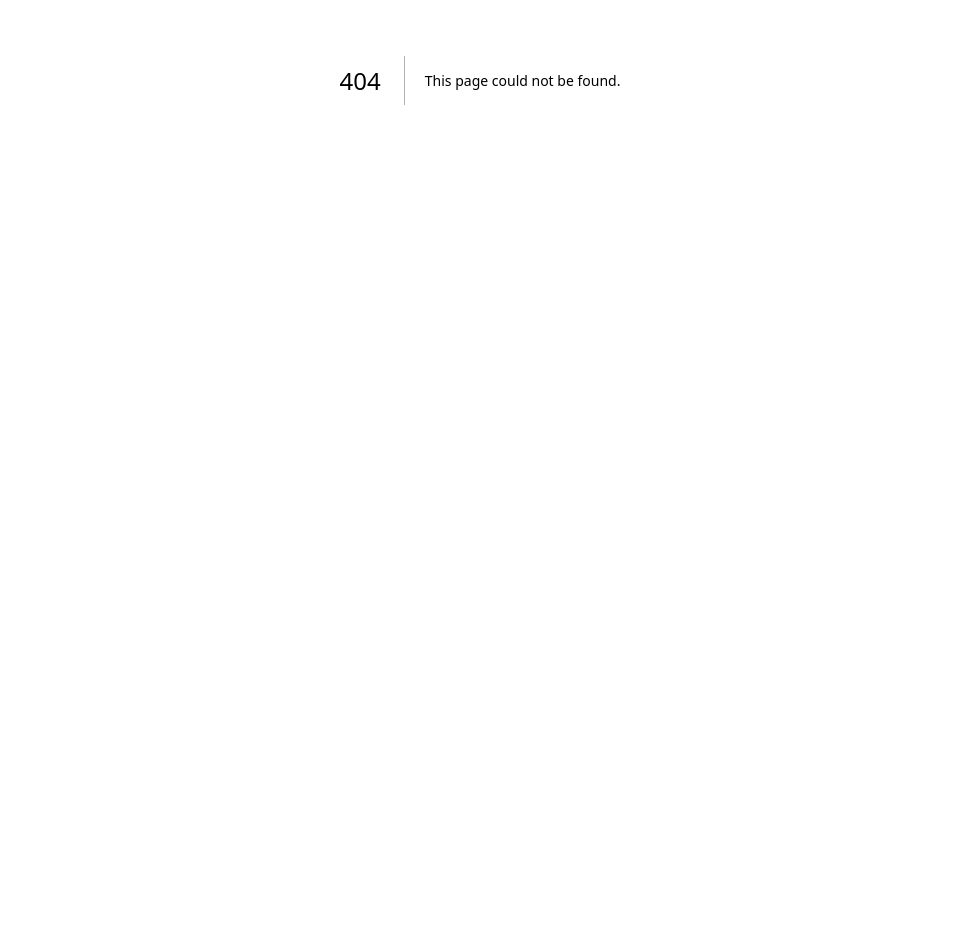
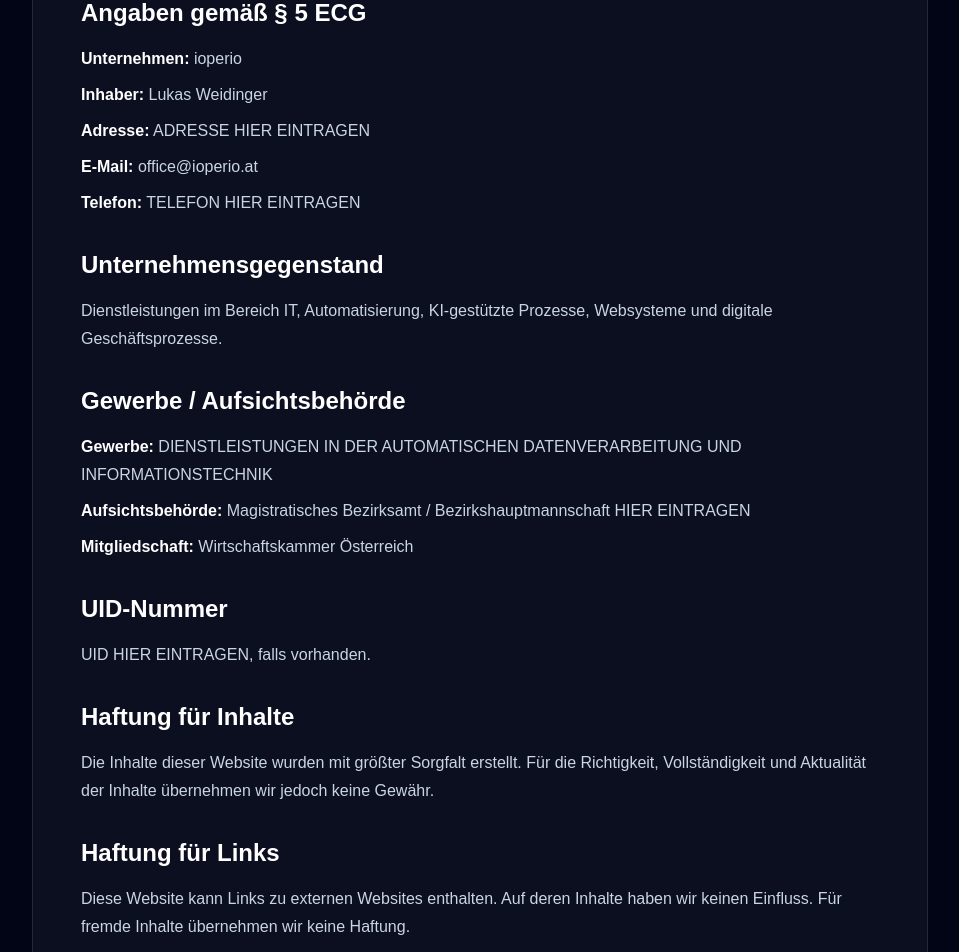
Before and after one commit to ioperio/ioperio-website, a Next.js app: page /app/impressum in a window 1280 px wide. Before the commit this address had no page. Shown: the part 320-1272 px from the top of the page, without its empty margins (160-1119 px from the left). Before the commit the page ends 800 px from the top, so only its background shows below. Built offline with nearby package versions, Linux system fonts and the light colour scheme.

Commit message:
Add Impressum page with legal information

```diff
--- /dev/null
+++ b/app/app/impressum/page.tsx
@@ -0,0 +1,84 @@
+export default function Impressum() {
+  return (
+    <main className="min-h-screen bg-[#020617] px-6 py-20 text-white">
+      <div className="mx-auto max-w-4xl">
+        <a href="/" className="text-sm font-bold text-teal-300 hover:text-teal-200">
+          ← Zurück zur Startseite
+        </a>
+
+        <div className="mt-10 rounded-[2rem] border border-white/10 bg-white/[0.04] p-8 shadow-2xl md:p-12">
+          <p className="text-sm font-black uppercase tracking-[0.3em] text-teal-300">
+            Rechtliches
+          </p>
+
+          <h1 className="mt-4 text-4xl font-black tracking-tight md:text-5xl">
+            Impressum
+          </h1>
+
+          <div className="mt-10 space-y-8 text-slate-300">
+            <section>
+              <h2 className="text-2xl font-black text-white">Angaben gemäß § 5 ECG</h2>
+              <div className="mt-4 space-y-2 leading-7">
+                <p><strong className="text-white">Unternehmen:</strong> ioperio</p>
+                <p><strong className="text-white">Inhaber:</strong> Lukas Weidinger</p>
+                <p><strong className="text-white">Adresse:</strong> ADRESSE HIER EINTRAGEN</p>
+                <p><strong className="text-white">E-Mail:</strong> office@ioperio.at</p>
+                <p><strong className="text-white">Telefon:</strong> TELEFON HIER EINTRAGEN</p>
+              </div>
+            </section>
+
+            <section>
+              <h2 className="text-2xl font-black text-white">Unternehmensgegenstand</h2>
+              <p className="mt-4 leading-7">
+                Dienstleistungen im Bereich IT, Automatisierung, KI-gestützte Prozesse,
+                Websysteme und digitale Geschäftsprozesse.
+              </p>
+            </section>
+
+            <section>
+              <h2 className="text-2xl font-black text-white">Gewerbe / Aufsichtsbehörde</h2>
+              <div className="mt-4 space-y-2 leading-7">
+                <p><strong className="text-white">Gewerbe:</strong> DIENSTLEISTUNGEN IN DER AUTOMATISCHEN DATENVERARBEITUNG UND INFORMATIONSTECHNIK</p>
+                <p><strong className="text-white">Aufsichtsbehörde:</strong> Magistratisches Bezirksamt / Bezirkshauptmannschaft HIER EINTRAGEN</p>
+                <p><strong className="text-white">Mitgliedschaft:</strong> Wirtschaftskammer Österreich</p>
+              </div>
+            </section>
+
+            <section>
+              <h2 className="text-2xl font-black text-white">UID-Nummer</h2>
+              <p className="mt-4 leading-7">
+                UID HIER EINTRAGEN, falls vorhanden.
+              </p>
+            </section>
+
+            <section>
+              <h2 className="text-2xl font-black text-white">Haftung für Inhalte</h2>
+              <p className="mt-4 leading-7">
+                Die Inhalte dieser Website wurden mit größter Sorgfalt erstellt.
+                Für die Richtigkeit, Vollständigkeit und Aktualität der Inhalte
+                übernehmen wir jedoch keine Gewähr.
+              </p>
+            </section>
+
+            <section>
+              <h2 className="text-2xl font-black text-white">Haftung für Links</h2>
+              <p className="mt-4 leading-7">
+                Diese Website kann Links zu externen Websites enthalten. Auf deren
+                Inhalte haben wir keinen Einfluss. Für fremde Inhalte übernehmen
+                wir keine Haftung.
+              </p>
+            </section>
+
+            <section>
+              <h2 className="text-2xl font-black text-white">Urheberrecht</h2>
+              <p className="mt-4 leading-7">
+                Inhalte, Texte und Gestaltung dieser Website unterliegen dem
+                Urheberrecht. Eine Verwendung ohne Zustimmung ist nicht gestattet.
+              </p>
+            </section>
+          </div>
+        </div>
+      </div>
+    </main>
+  );
+}
```
